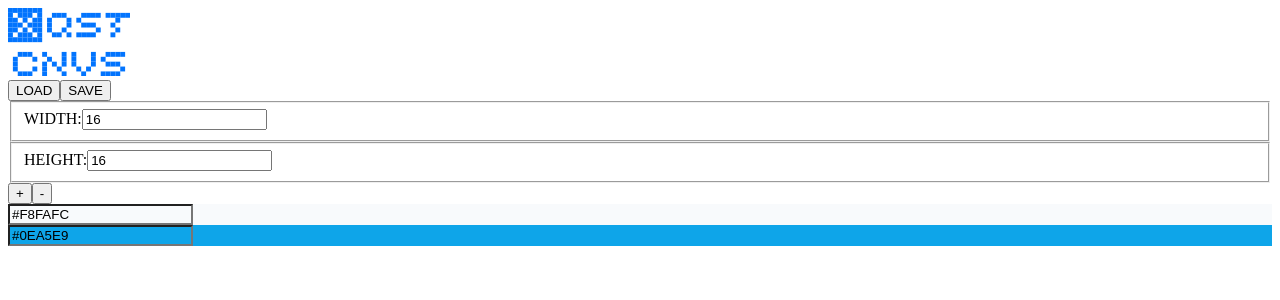
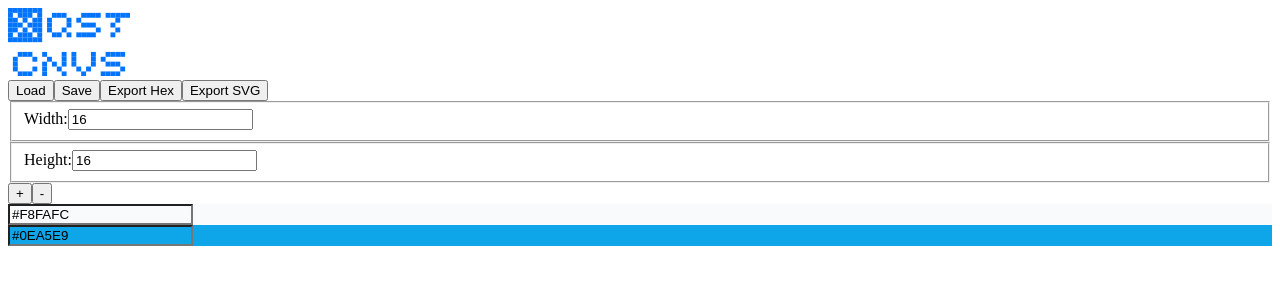
Before and after one commit to ivyroot/exquisite-canvas, a Next.js app in the folder packages/app/: page / in a window 1280 px wide. Shown: the top 300 px of the page. Built offline with nearby package versions, Linux system fonts and the light colour scheme; what @rainbow-me/rainbowkit, urql, wagmi would draw is missing.

Commit message:
add save buttons for hex string and svg downloads

```diff
--- a/packages/app/src/ExquisitePalette.tsx
+++ b/packages/app/src/ExquisitePalette.tsx
@@ -76,9 +76,9 @@ export const ExquisitePalette = (props) => {
     return pixelList;
   };
 
-  const didClickSave = (e) => {
+  const didClickSave = (e, format) => {
     e.preventDefault();
-    useDownload(header, paletteArray(), generatePixels());
+    useDownload(header, paletteArray(), generatePixels(), format);
   };
 
   const colorCodeElements = Array.from({ length: 6 }, (_, i) =>
@@ -284,16 +284,31 @@ export const ExquisitePalette = (props) => {
           }}
         />
         <button className="mt-2 " onClick={() => inputRef.current.click()}>
-          <span className="bg-slate-200 py-4 px-4 ml-12 text-2xl">LOAD</span>
+          <span className="bg-slate-600 py-2 px-4 ml-12">Load</span>
         </button>
-        <button className="mt-2" onClick={(event) => didClickSave(event)}>
-          <span className="bg-slate-200 py-4 px-4 ml-12  text-2xl">SAVE</span>
+        <button
+          className="mt-2"
+          onClick={(event) => didClickSave(event, "binary")}
+        >
+          <span className="bg-slate-600 py-2 px-4 ml-12">Save</span>
+        </button>
+        <button
+          className="mt-2"
+          onClick={(event) => didClickSave(event, "hex")}
+        >
+          <span className="bg-slate-600 py-2 px-4 ml-12 ">Export Hex</span>
+        </button>
+        <button
+          className="mt-2"
+          onClick={(event) => didClickSave(event, "svg")}
+        >
+          <span className="bg-slate-600 py-2 px-4 ml-12 ">Export SVG</span>
         </button>
       </div>
       <div className="containe mt-12">
         <div className="flex justify-center">
           <fieldset className="bg-slate-200 mx-2">
-            <label className="mx-2">WIDTH:</label>
+            <label className="mx-2">Width:</label>
             <input
               className="px-2"
               type="number"
@@ -303,7 +318,7 @@ export const ExquisitePalette = (props) => {
             />
           </fieldset>
           <fieldset className="bg-slate-200 mx-2">
-            <label className="mx-2">HEIGHT:</label>
+            <label className="mx-2">Height:</label>
             <input
               className="px-2"
               type="number"
--- a/packages/app/src/useDownload.ts
+++ b/packages/app/src/useDownload.ts
@@ -1,4 +1,4 @@
-import { Pixel, PixelColor, PixelMap } from "./xgfx/api";
+import { getSVGPixelBuffer, Pixel, PixelColor, PixelMap } from "./xgfx/api";
 import { ExquisiteBitmapHeader, PixelBuffer } from "./xgfx/ll_api";
 
 function hexStringToByte(str) {
@@ -14,21 +14,39 @@ function hexStringToByte(str) {
   return new Uint8Array(a);
 }
 
-export function useDownload(header, palette, pixels) {
+export function useDownload(header, palette, pixels, format) {
   const pb = new PixelBuffer(header, palette);
   pixels.forEach((el) => {
     pb.setPixel(el.x, el.y, el.color);
   });
   const data = pb.getPixelBuffer();
   console.log(`GENERATED FILE HEX STRING: ${data}`);
-  const rawData = data.replace("0x", "");
 
-  const bytes = hexStringToByte(rawData);
-  const timestamp = new Date().getTime();
-  const filename = `exquisit-gfx-file-${timestamp}.xgfx`;
-  const blob = new Blob([bytes]);
+  let blob = "";
+  let fileExtension = "";
+  if (format == "binary") {
+    console.log(`DOWNLOAD BINARY FILE`);
+    fileExtension = `xgfx`;
+    const rawData = data.replace("0x", "");
+    const bytes = hexStringToByte(rawData);
+    blob = new Blob([bytes]);
+  }
+  if (format == "hex") {
+    console.log(`DOWNLOAD AS HEX STRING`);
+    fileExtension = `txt`;
+    blob = new Blob([data]);
+  }
+  if ((format = "svg")) {
+    console.log(`EXPORT AS SVG`);
+    fileExtension = "svg";
+    const svgString = getSVGPixelBuffer(pb);
+    blob = new Blob([svgString]);
+  }
+
   const link = document.createElement("a");
   link.href = window.URL.createObjectURL(blob);
+  const timestamp = new Date().getTime();
+  const filename = `exquisite-graphics-image-${timestamp}.${fileExtension}`;
   link.download = filename;
   link.click();
 }
```
